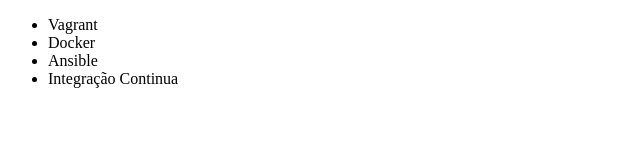
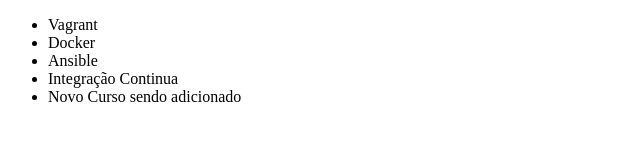
Before and after one commit to nicholasartbr/portfolio, a plain HTML site: page index.html in a window 1280 px wide. Shown: the whole page, without its empty margins (0-640 px from the left). Drawn offline with Linux system fonts and the light colour scheme.

Commit message:
novo curso adicionado

```diff
--- a/index.html
+++ b/index.html
@@ -10,6 +10,7 @@
         <li>Docker</li>
         <li>Ansible</li>
         <li>Integração Continua</li>
+        <li>Novo Curso sendo adicionado</li>
     </ul>
 </body>
 </html>
```
